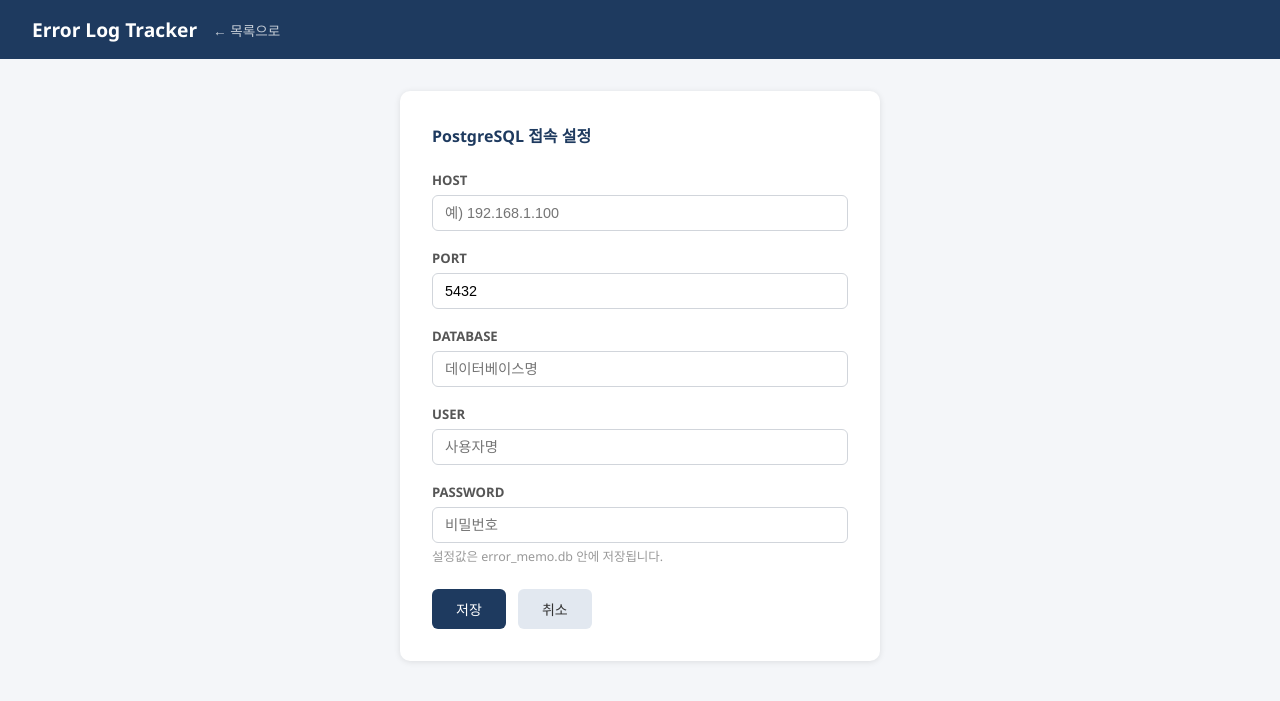
After one commit to Joonhong-Park/error_log_tracker, a Flask app: page /settings in a window 1280 px wide. The commit adds this page. Shown: the top 701 px of the page. Run offline with Flask 3, Linux system fonts and the light colour scheme; data that the repository does not hold is empty.

Commit message:
feat: .env 제거 및 exe 단독 실행 지원
- DB 설정 화면(/settings) 추가 — PG 접속정보를 SQLite config 테이블에 저장
- pg_sync.py에서 .env 의존성 제거, DB에서 접속정보 읽도록 변경
- PyInstaller 빌드 지원: sys.frozen 분기로 templates/DB 경로 보정
- 앱 시작 시 브라우저 자동 오픈
- requirements.txt에서 python-dotenv 제거

Co-Authored-By: Claude Sonnet 4.6 <noreply@anthropic.com>

```diff
--- a/app.py
+++ b/app.py
@@ -1,12 +1,21 @@
 from flask import Flask, render_template, request, redirect, url_for, flash, send_file
 from datetime import datetime
 import io
+import os
+import sys
+import webbrowser
 import openpyxl
 from openpyxl.styles import Font, PatternFill, Alignment, Border, Side
 import db
 import pg_sync
 
-app = Flask(__name__)
+# PyInstaller 번들 실행 시 templates 경로 보정
+if getattr(sys, "frozen", False):
+    _base = sys._MEIPASS
+else:
+    _base = os.path.dirname(os.path.abspath(__file__))
+
+app = Flask(__name__, template_folder=os.path.join(_base, "templates"))
 app.secret_key = "error_logging_secret"
 
 db.init_db()
@@ -45,6 +54,22 @@ def detail(file_uuid_id):
         return redirect(url_for("index"))
 
     return render_template("detail.html", row=row)
+
+
+@app.route("/settings", methods=["GET", "POST"])
+def settings():
+    if request.method == "POST":
+        db.set_config({
+            "PG_HOST":     request.form.get("PG_HOST", "").strip(),
+            "PG_PORT":     request.form.get("PG_PORT", "5432").strip(),
+            "PG_DBNAME":   request.form.get("PG_DBNAME", "").strip(),
+            "PG_USER":     request.form.get("PG_USER", "").strip(),
+            "PG_PASSWORD": request.form.get("PG_PASSWORD", "").strip(),
+        })
+        flash("설정이 저장되었습니다.", "success")
+        return redirect(url_for("index"))
+    cfg = db.get_config()
+    return render_template("settings.html", cfg=cfg)
 
 
 @app.route("/export")
@@ -124,4 +149,5 @@ def export():
 
 
 if __name__ == "__main__":
-    app.run(debug=True, host="0.0.0.0", port=5000)
+    webbrowser.open("http://localhost:5000")
+    app.run(debug=False, host="0.0.0.0", port=5000)
--- a/db.py
+++ b/db.py
@@ -1,7 +1,11 @@
 import sqlite3
 import os
+import sys
 
-DB_PATH = os.path.join(os.path.dirname(os.path.abspath(__file__)), "error_memo.db")
+if getattr(sys, "frozen", False):
+    DB_PATH = os.path.join(os.path.dirname(sys.executable), "error_memo.db")
+else:
+    DB_PATH = os.path.join(os.path.dirname(os.path.abspath(__file__)), "error_memo.db")
 
 
 def get_conn():
@@ -25,6 +29,28 @@ def init_db():
                 resolved_at     TEXT
             )
         """)
+        conn.execute("""
+            CREATE TABLE IF NOT EXISTS config (
+                key   TEXT PRIMARY KEY,
+                value TEXT
+            )
+        """)
+        conn.commit()
+
+
+def get_config():
+    with get_conn() as conn:
+        rows = conn.execute("SELECT key, value FROM config").fetchall()
+    return {r["key"]: r["value"] for r in rows}
+
+
+def set_config(data: dict):
+    with get_conn() as conn:
+        for key, value in data.items():
+            conn.execute(
+                "INSERT INTO config(key, value) VALUES(?,?) ON CONFLICT(key) DO UPDATE SET value=excluded.value",
+                (key, value),
+            )
         conn.commit()
 
 
--- a/requirements.txt
+++ b/requirements.txt
@@ -1,4 +1,3 @@
 flask
 psycopg2-binary
-python-dotenv
 openpyxl
--- a/templates/index.html
+++ b/templates/index.html
@@ -103,6 +103,7 @@
   <span style="margin-left:auto; font-size:0.85rem; color:#666;">
     {{ rows|length }}건
   </span>
+  <a href="{{ url_for('settings') }}" class="btn btn-secondary">DB 설정</a>
 </div>
 
 <div class="table-wrap">
--- /dev/null
+++ b/templates/settings.html
@@ -0,0 +1,118 @@
+<!DOCTYPE html>
+<html lang="ko">
+<head>
+  <meta charset="UTF-8">
+  <meta name="viewport" content="width=device-width, initial-scale=1.0">
+  <title>DB 접속 설정 — Error Log Tracker</title>
+  <style>
+    * { box-sizing: border-box; margin: 0; padding: 0; }
+    body { font-family: 'Segoe UI', sans-serif; background: #f4f6f9; color: #333; }
+
+    header {
+      background: #1e3a5f;
+      color: white;
+      padding: 16px 32px;
+      display: flex;
+      align-items: center;
+      gap: 16px;
+    }
+    header h1 { font-size: 1.2rem; font-weight: 600; }
+    header a { color: rgba(255,255,255,0.75); text-decoration: none; font-size: 0.85rem; }
+    header a:hover { color: white; }
+
+    .flash-list { padding: 0 32px; margin-top: 16px; }
+    .flash {
+      padding: 10px 16px;
+      border-radius: 6px;
+      margin-bottom: 8px;
+      font-size: 0.875rem;
+    }
+    .flash.success { background: #d4edda; color: #155724; }
+    .flash.error   { background: #f8d7da; color: #721c24; }
+
+    .card {
+      max-width: 480px;
+      margin: 32px auto;
+      background: white;
+      border-radius: 10px;
+      box-shadow: 0 1px 6px rgba(0,0,0,0.1);
+      padding: 32px;
+    }
+    .card h2 { font-size: 1rem; font-weight: 600; margin-bottom: 24px; color: #1e3a5f; }
+
+    .form-group { margin-bottom: 18px; }
+    label { display: block; font-size: 0.82rem; font-weight: 600; margin-bottom: 6px; color: #555; }
+    input {
+      width: 100%;
+      padding: 9px 12px;
+      border: 1px solid #d1d5db;
+      border-radius: 6px;
+      font-size: 0.9rem;
+      outline: none;
+      transition: border-color 0.15s;
+    }
+    input:focus { border-color: #1e3a5f; }
+
+    .btn {
+      padding: 10px 24px;
+      border: none;
+      border-radius: 6px;
+      cursor: pointer;
+      font-size: 0.875rem;
+      text-decoration: none;
+      display: inline-block;
+    }
+    .btn-primary { background: #1e3a5f; color: white; }
+    .btn-primary:hover { background: #2a4f7f; }
+    .btn-secondary { background: #e2e8f0; color: #333; margin-left: 8px; }
+    .btn-secondary:hover { background: #cbd5e0; }
+
+    .hint { font-size: 0.78rem; color: #999; margin-top: 4px; }
+  </style>
+</head>
+<body>
+
+<header>
+  <h1>Error Log Tracker</h1>
+  <a href="{{ url_for('index') }}">← 목록으로</a>
+</header>
+
+<div class="flash-list">
+  {% for category, message in get_flashed_messages(with_categories=true) %}
+    <div class="flash {{ category }}">{{ message }}</div>
+  {% endfor %}
+</div>
+
+<div class="card">
+  <h2>PostgreSQL 접속 설정</h2>
+  <form method="POST">
+    <div class="form-group">
+      <label>HOST</label>
+      <input type="text" name="PG_HOST" value="{{ cfg.get('PG_HOST', '') }}" placeholder="예) 192.168.1.100" required>
+    </div>
+    <div class="form-group">
+      <label>PORT</label>
+      <input type="text" name="PG_PORT" value="{{ cfg.get('PG_PORT', '5432') }}" placeholder="5432">
+    </div>
+    <div class="form-group">
+      <label>DATABASE</label>
+      <input type="text" name="PG_DBNAME" value="{{ cfg.get('PG_DBNAME', '') }}" placeholder="데이터베이스명" required>
+    </div>
+    <div class="form-group">
+      <label>USER</label>
+      <input type="text" name="PG_USER" value="{{ cfg.get('PG_USER', '') }}" placeholder="사용자명" required>
+    </div>
+    <div class="form-group">
+      <label>PASSWORD</label>
+      <input type="password" name="PG_PASSWORD" value="{{ cfg.get('PG_PASSWORD', '') }}" placeholder="비밀번호">
+      <div class="hint">설정값은 error_memo.db 안에 저장됩니다.</div>
+    </div>
+    <div style="margin-top: 24px;">
+      <button type="submit" class="btn btn-primary">저장</button>
+      <a href="{{ url_for('index') }}" class="btn btn-secondary">취소</a>
+    </div>
+  </form>
+</div>
+
+</body>
+</html>
```
Also changed, not shown: pg_sync.py (+13 -9 lines).
